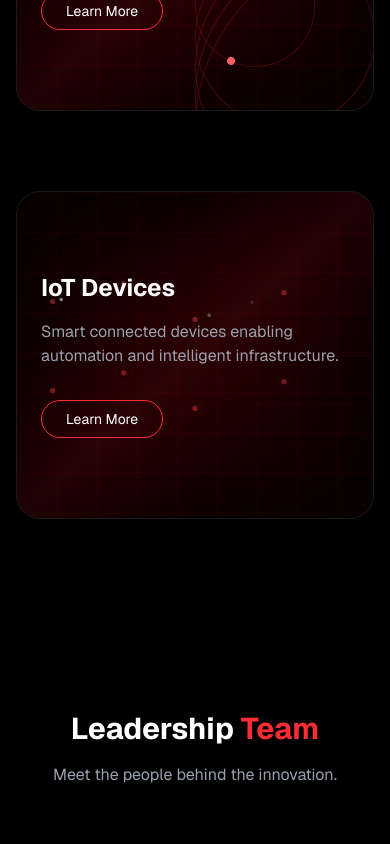
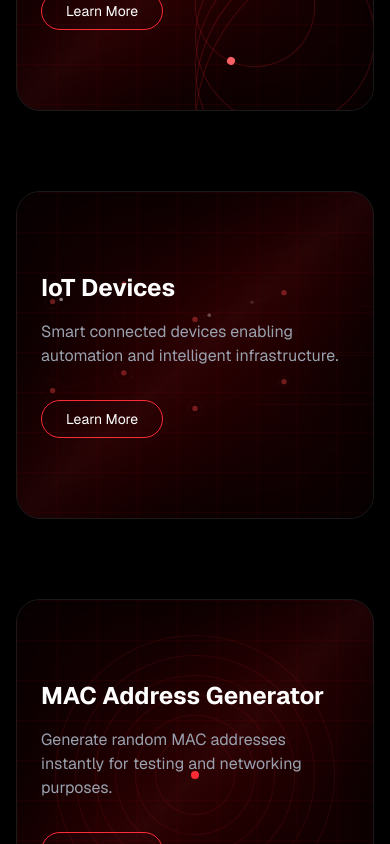
Before and after one commit to monsrip/black-hat-iconic, a Next.js app: page / in a window 390 px wide. Shown: the part 5311-6155 px from the top of the page. Built offline with nearby package versions, Linux system fonts and the light colour scheme.

Commit message:
mac generate tools add here

```diff
--- a/app/components/ProductsSection.tsx
+++ b/app/components/ProductsSection.tsx
@@ -1,5 +1,6 @@
 "use client";
 import { motion } from "framer-motion";
+import Link from "next/link";
 
 /* ================= DATA ================= */
 
@@ -8,21 +9,31 @@ const products = [
     title: "Wireless Controllers",
     desc: "Centralized wireless management systems for enterprise networks with high scalability.",
     type: "wireless",
+    url: "#",
   },
   {
     title: "Network Monitoring Systems (NMS)",
     desc: "Real-time analytics, monitoring, and intelligent performance tracking solutions.",
     type: "monitoring",
+    url: "#",
   },
   {
     title: "Routers & Switches",
     desc: "High-performance networking hardware built for speed, reliability, and scalability.",
     type: "network",
+    url: "#",
   },
   {
     title: "IoT Devices",
     desc: "Smart connected devices enabling automation and intelligent infrastructure.",
     type: "iot",
+    url: "#",
+  },
+  {
+    title: "MAC Address Generator",
+    desc: "Generate random MAC addresses instantly for testing and networking purposes.",
+    type: "tools",
+    url: "https://www.blackhathunter.com/",
   },
 ];
 
@@ -362,6 +373,30 @@ function BackgroundVector({ type }: { type: string }) {
 
         </div>
       )}
+
+      {type === "tools" && (
+  <div className="absolute inset-0 flex items-center justify-center">
+
+    {[...Array(6)].map((_, i) => (
+      <motion.div
+        key={i}
+        animate={{ rotate: 360 }}
+        transition={{
+          duration: 10 + i * 2,
+          repeat: Infinity,
+          ease: "linear",
+        }}
+        className="absolute border border-red-500/10 rounded-full"
+        style={{
+          width: `${80 + i * 40}px`,
+          height: `${80 + i * 40}px`,
+        }}
+      />
+    ))}
+
+    <div className="w-2 h-2 bg-red-500 rounded-full z-10" />
+  </div>
+)}
     </div>
   );
 }
@@ -370,7 +405,7 @@ function BackgroundVector({ type }: { type: string }) {
 
 export default function ProductsSection() {
   return (
-    <section className="bg-black text-white py-24 px-4 sm:px-6">
+    <section id="products" className="bg-black text-white py-24 px-4 sm:px-6">
 
       {/* HEADER */}
       <div className="mx-auto text-center mb-20">
@@ -411,9 +446,12 @@ export default function ProductsSection() {
                   {p.desc}
                 </p>
 
-                <button className="mt-4 px-6 py-2 border border-red-500 rounded-full text-sm hover:bg-red-500 transition">
+                <Link
+                  href={p.url} target="_blank"
+                  className="mt-4 inline-block px-6 py-2 border border-red-500 rounded-full text-sm hover:bg-red-500 transition"
+                >
                   Learn More
-                </button>
+                </Link>
               </motion.div>
 
             </div>
```
